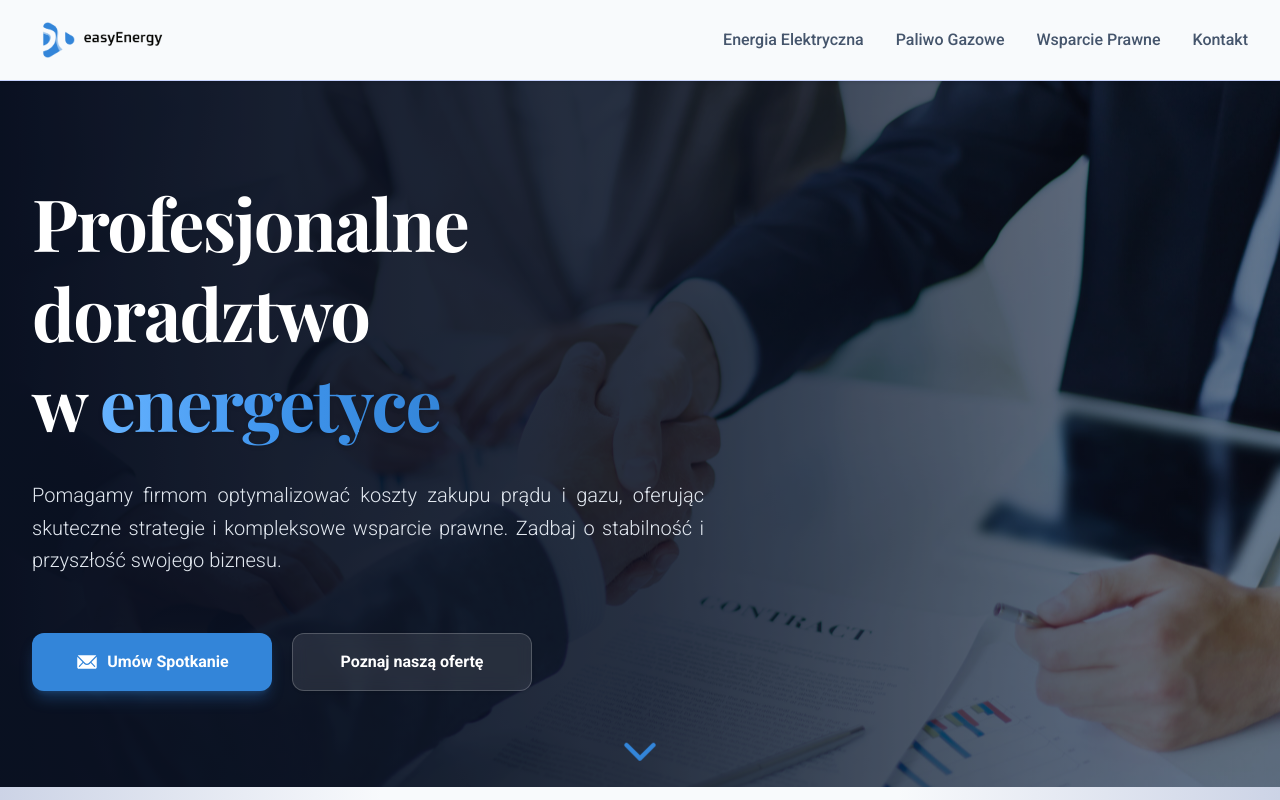
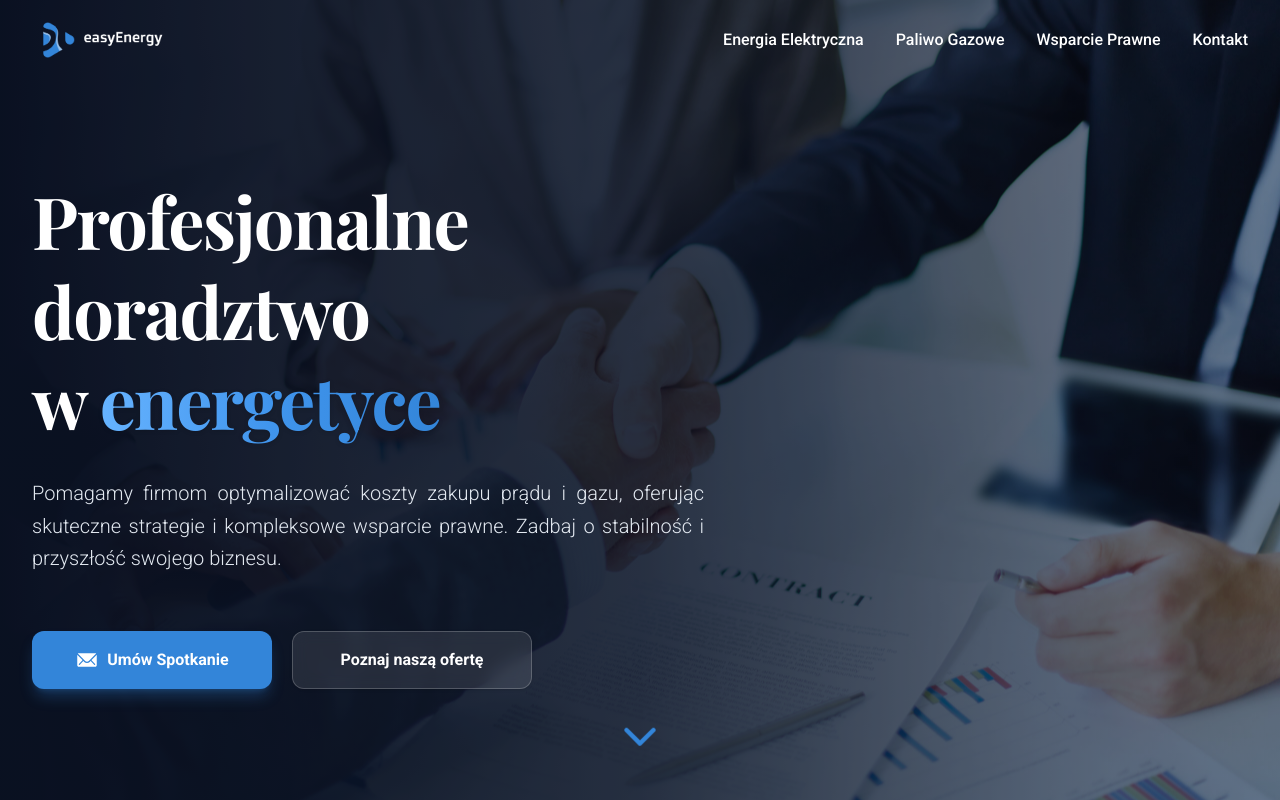
Before and after one commit to andrzej-krysiak/easyenergy, a Next.js app: page / in a window 1280 px wide. Shown: the top 800 px of the page. Built offline with nearby package versions, Linux system fonts and the light colour scheme.

Commit message:
Refactor: Navbar colors, Hero arrow position, Roadmap spacing

```diff
--- a/src/app/NavBar.tsx
+++ b/src/app/NavBar.tsx
@@ -1,8 +1,28 @@
+"use client";
+
+import { useState, useEffect } from 'react';
 import Link from 'next/link';
 import Image from 'next/image';
 import MobileMenu from './MobileMenu';
 
 export default function NavBar() {
+    const [scrolled, setScrolled] = useState(false);
+    const linkStyles = scrolled
+        ? "text-slate-700"
+        : "text-white";
+
+    useEffect(() => {
+        const handleScroll = () => {
+            if (window.scrollY > 20) {
+                setScrolled(true);
+            } else {
+                setScrolled(false);
+            }
+        };
+
+        window.addEventListener('scroll', handleScroll);
+        return () => window.removeEventListener('scroll', handleScroll);
+    }, []);
     const links = [
         { name: 'Energia Elektryczna', href: '/energia-elektryczna' },
         { name: 'Paliwo Gazowe', href: '/paliwo-gazowe' },
@@ -11,14 +31,18 @@ export default function NavBar() {
     ];
 
     return (
-        <nav className="sticky top-0 z-50 w-full bg-slate-50 backdrop-blur-md border-b border-indigo-200 shadow-sm transition-all duration-300 relative">
+        <nav className={`fixed top-0 left-0 right-0 z-50 w-full transition-all duration-300 ${
+            scrolled
+                ? "bg-slate-50/95 backdrop-blur-md shadow-sm"
+                : "bg-transparent border-transparent"
+        }`}>
             <div className="max-w-7xl mx-auto px-4 sm:px-6 lg:px-8">
                 <div className="flex justify-between items-center h-20">
                     {/* Logo po lewej stronie */}
                     <div className="flex-shrink-0 flex items-center">
                         <Link href="/" className="flex items-center">
                             <Image
-                                src="/easyenergy-logo.png"
+                                src={scrolled ? "/easyenergy-logo.png" : "/easyenergy-logo-light.png"}
                                 alt="EasyEnergy Logo"
                                 width={200}
                                 height={60}
@@ -34,7 +58,7 @@ export default function NavBar() {
                             <li key={link.href}>
                                 <Link
                                     href={link.href}
-                                    className="text-slate-600 text-base hover:text-blue-600 font-medium transition-colors duration-300"
+                                    className={`${linkStyles} hover:text-[#3385d9] font-medium transition-colors duration-300`}
                                 >
                                     {link.name}
                                 </Link>
--- a/src/app/RoadMap.tsx
+++ b/src/app/RoadMap.tsx
@@ -12,13 +12,13 @@ const RoadMap = () => {
   ];
 
   return (
-    <section className="py-0 sm:py-10 bg-slate-50 relative overflow-hidden">
+    <section className="py-0 sm:py-16 bg-slate-50 relative overflow-hidden">
       {/* Ciemny gradient od lewej i prawej strony */}
       <div className="absolute inset-y-0 left-0 w-32 sm:w-64 lg:w-96 bg-gradient-to-r from-blue-900/20 to-transparent pointer-events-none z-0"></div>
       <div className="absolute inset-y-0 right-0 w-32 sm:w-64 lg:w-96 bg-gradient-to-l from-blue-900/20 to-transparent pointer-events-none z-0"></div>
 
       <div className="max-w-7xl mx-auto px-4 sm:px-6 lg:px-8 relative z-10">
-        <div className="text-center mb-16 sm:mb-20">
+        <div className="text-center mb-16">
           <h2 className="text-3xl sm:text-4xl md:text-5xl font-bold text-slate-900 mb-6">
             Jak działamy?
           </h2>
--- a/src/app/page.tsx
+++ b/src/app/page.tsx
@@ -13,7 +13,7 @@ const playfair = Playfair_Display({
 export default function Home() {
   return (
     <main className="bg-slate-50 relative overflow-hidden">
-      <section className="relative flex items-center justify-center lg:justify-start">
+      <section className="relative min-h-screen flex items-center justify-center lg:justify-start">
 
         {/* Dekoracyjne tło w tle dla mobile */}
         <div className="absolute inset-0 w-full h-full overflow-hidden pointer-events-none md:hidden z-0">
@@ -36,7 +36,7 @@ export default function Home() {
           <div className="absolute inset-0 bg-[#1a436d]/40 mix-blend-multiply"></div>
         </div>
 
-        <div className="max-w-7xl mx-auto px-4 sm:px-6 lg:px-8 w-full pb-16 pt-8 lg:py-24 relative z-10">
+        <div className="max-w-7xl mx-auto px-4 sm:px-6 lg:px-8 w-full pb-16 pt-12 lg:pt-40 lg:pb-24 relative z-10">
           <div className="flex flex-col space-y-8 animate-in fade-in slide-in-from-bottom-8 duration-1000 max-w-3xl lg:text-left mx-auto lg:mx-0">
             <h1 className={`${playfair.className} text-5xl sm:text-6xl lg:text-7xl font-bold text-slate-900 md:text-white leading-tight tracking-tight`}>
               Profesjonalne doradztwo <br className="hidden sm:block" />
@@ -66,10 +66,11 @@ export default function Home() {
             </div>
           </div>
         </div>
+        <div className="absolute bottom-7 left-1/2 -translate-x-1/2 z-20">
+          <IoIosArrowDown className="w-12 h-12 text-[#3385d9] animate-bounce" />
+        </div>
       </section>
-      <div className="flex justify-center -mt-12 relative z-20 pb-12 sm:pb-0">
-        <IoIosArrowDown className="w-12 h-12 text-[#3385d9] animate-bounce" />
-      </div>
+
       <RoadMap />
     </main>
   );
```
Also changed, not shown: public/easyenergy-logo-light.png (added).
